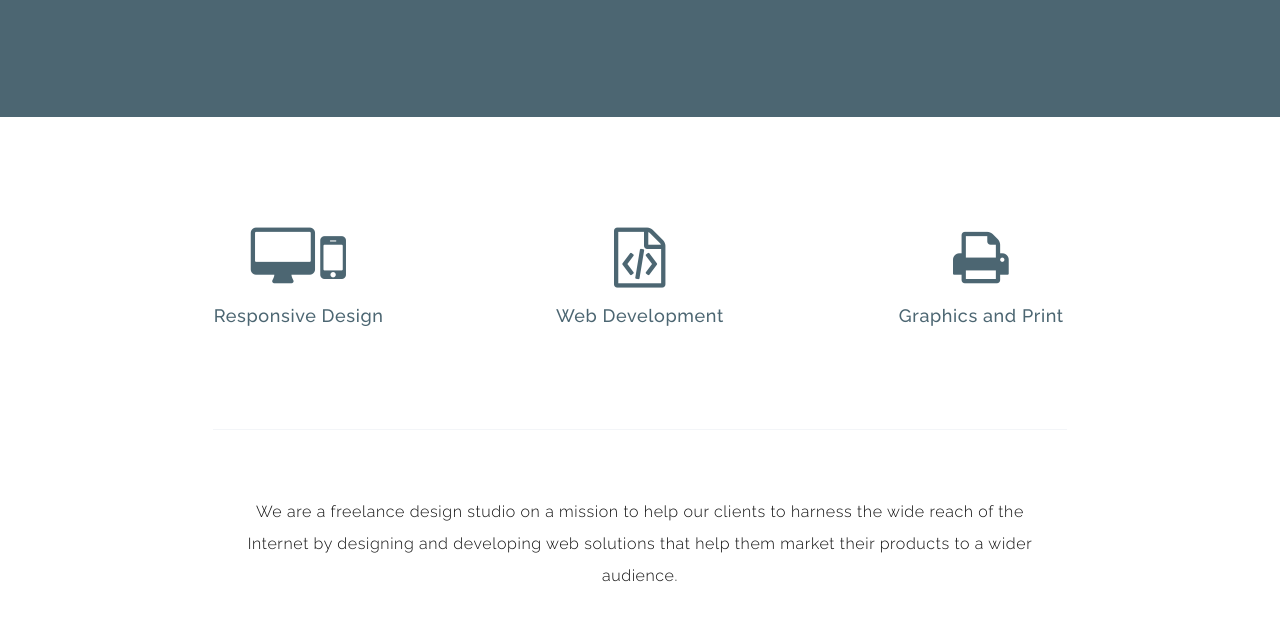
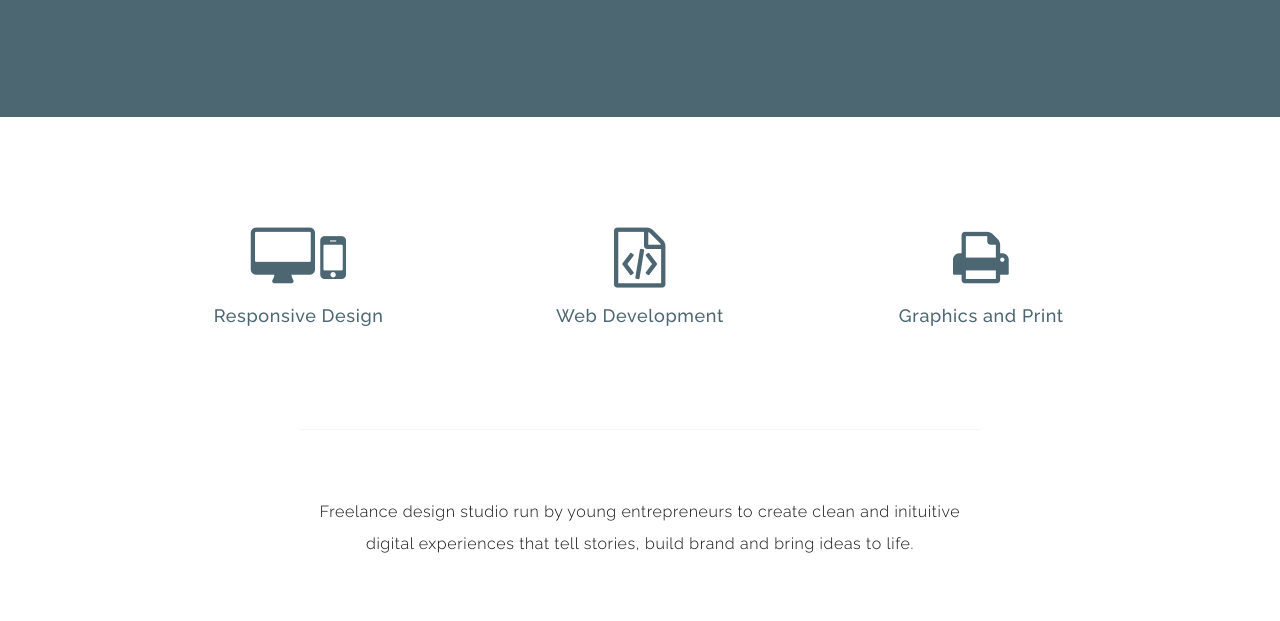
Before and after one commit to debashisbarman/onemandesign.github.io, a plain HTML site: page index.html in a window 1280 px wide. Shown: the part 217-838 px from the top of the page. Drawn offline with Linux system fonts and the light colour scheme.

Commit message:
One Man Design

```diff
--- a/index.html
+++ b/index.html
@@ -56,8 +56,8 @@ header { padding: 89px 0 89px 0; color: #fff; text-transform: uppercase; backgro
 
 <div class="container clearfix text-center">
 <div class="row">
-<div class="col-lg-offset-1 col-lg-10 col-md-offset-1 col-md-10 about col-sm-12">
-<p>We are a freelance design studio on a mission to help our clients to harness the wide reach of the Internet by designing and developing web solutions that help them market their products to a wider audience.</p>
+<div class="col-lg-offset-2 col-lg-8 col-md-offset-2 col-md-8 about col-sm-12">
+<p>Freelance design studio run by young entrepreneurs to create clean and inituitive digital experiences that tell stories, build brand and bring ideas to life.</p>
 </div>
 </div>
 </div>
```
